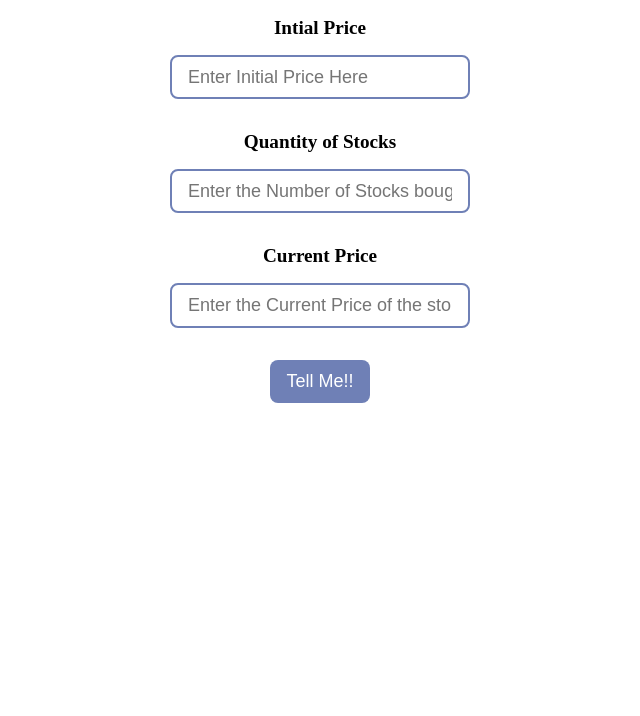
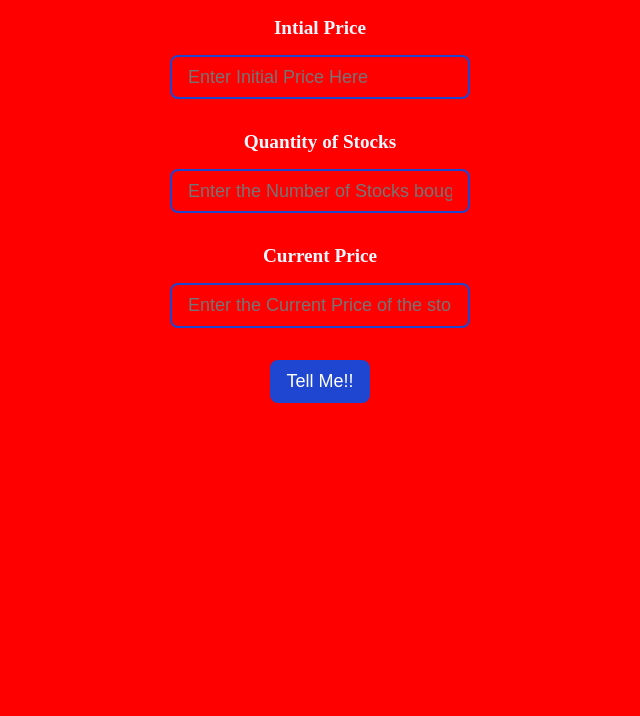
Before and after one commit to ajaythopate/neogcamp-mark14, a plain HTML site: page index.html in a window 1280 px wide. Shown: the part 84-800 px from the top of the page, without its empty margins (320-960 px from the left). Drawn offline with Linux system fonts and the light colour scheme.

Commit message:
miner chnages

```diff
--- a/style.css
+++ b/style.css
@@ -1,11 +1,13 @@
+/** @format */
+
 * {
   padding: 0;
-  margin: 0;
   box-sizing: border-box;
+  background-color: red ;
 }
 
 :root {
-  --primary-color:  rgb(111, 128, 182);
+  --primary-color: rgb(31, 70, 209);
 }
 
 body {
@@ -15,6 +17,10 @@ body {
 h1 {
   text-align: center;
   margin: 2rem;
+  color: aliceblue;
+}
+label {
+  color: aliceblue;
 }
 .input-label {
   display: block;
@@ -26,7 +32,7 @@ h1 {
 .input {
   font-size: large;
   display: block;
-  outline: rgb(111, 128, 182);;
+  outline: rgb(122, 143, 199);
   padding: 0.6rem 1rem;
   margin: 1rem auto;
   border: 2px solid var(--primary-color);
@@ -43,7 +49,6 @@ h1 {
   border-radius: 0.5rem;
   font-size: large;
   cursor: pointer;
-  outline: rgb(111, 128, 182);
   margin: auto;
   display: block;
 }
```
